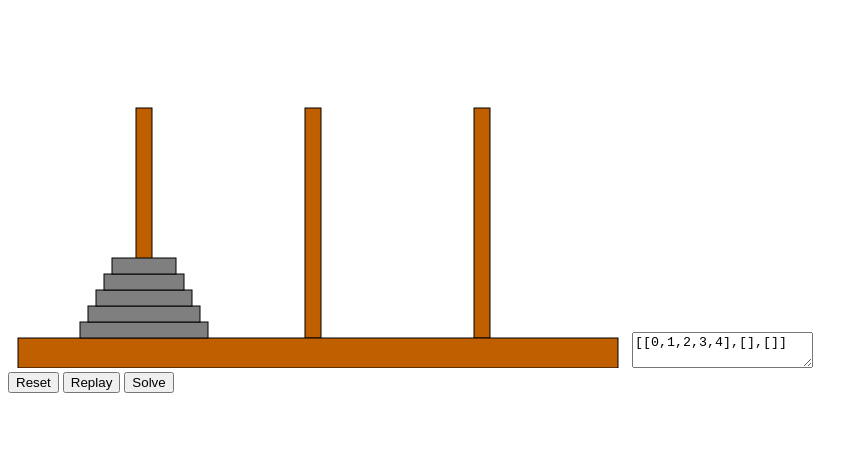
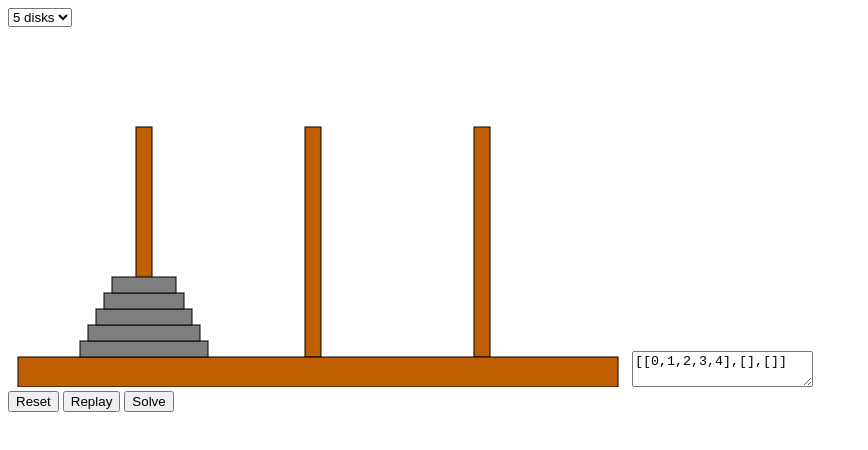
Before and after one commit to ptitcoutu/dojo-hanoi-tower, a website: page index.html in a window 1280 px wide. Shown: the whole page, without its empty margins (0-868 px from the left). Drawn offline with Linux system fonts and the light colour scheme.

Commit message:
2 files modified

```diff
--- a/index.html
+++ b/index.html
@@ -1,4 +1,11 @@
 <div id="app"></div>
+<select name="diskCount" onchange="initHanoi()">
+  <option onselect="initHanoi(1)">1 disk</option>
+  <option onselect="initHanoi(2)">2 disks</option>
+  <option onselect="initHanoi(3)">3 disks</option>
+  <option onselect="initHanoi(4)">4 disks</option>
+  <option onselect="initHanoi(5)" selected>5 disks</option>
+</select><br>
 <svg width="620" height="360" xmlns="http://www.w3.org/2000/svg" xmlns:svg="http://www.w3.org/2000/svg">
 	<g class="layer">
 		<rect stroke="#000000" id="left_rod" x-data="0" height="230" width="16" y="100" x="128" fill="#bf5f00" onclick="putOnRod(this)"
```
Also changed, not shown: index.js (+6 -1 lines).
